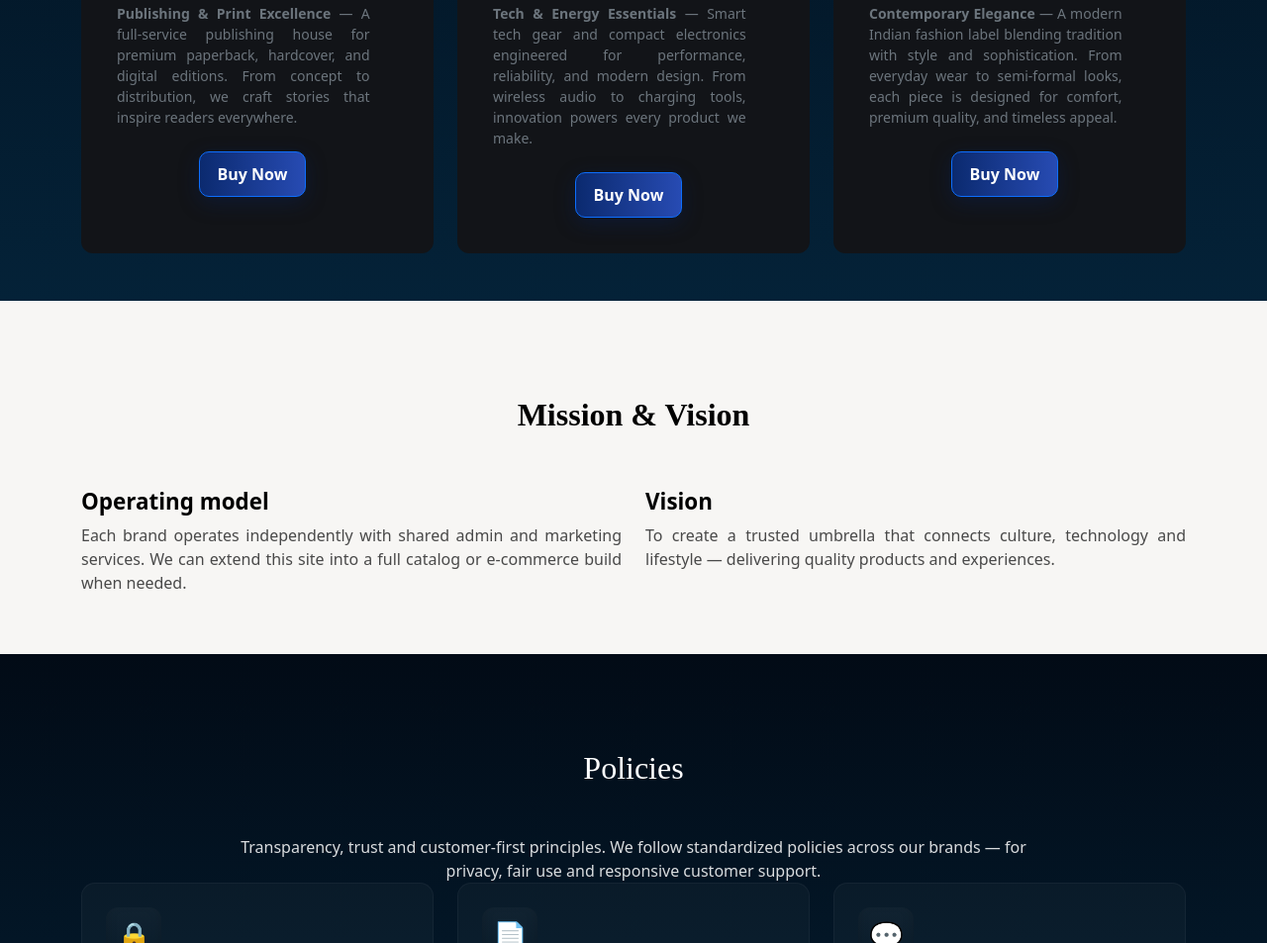
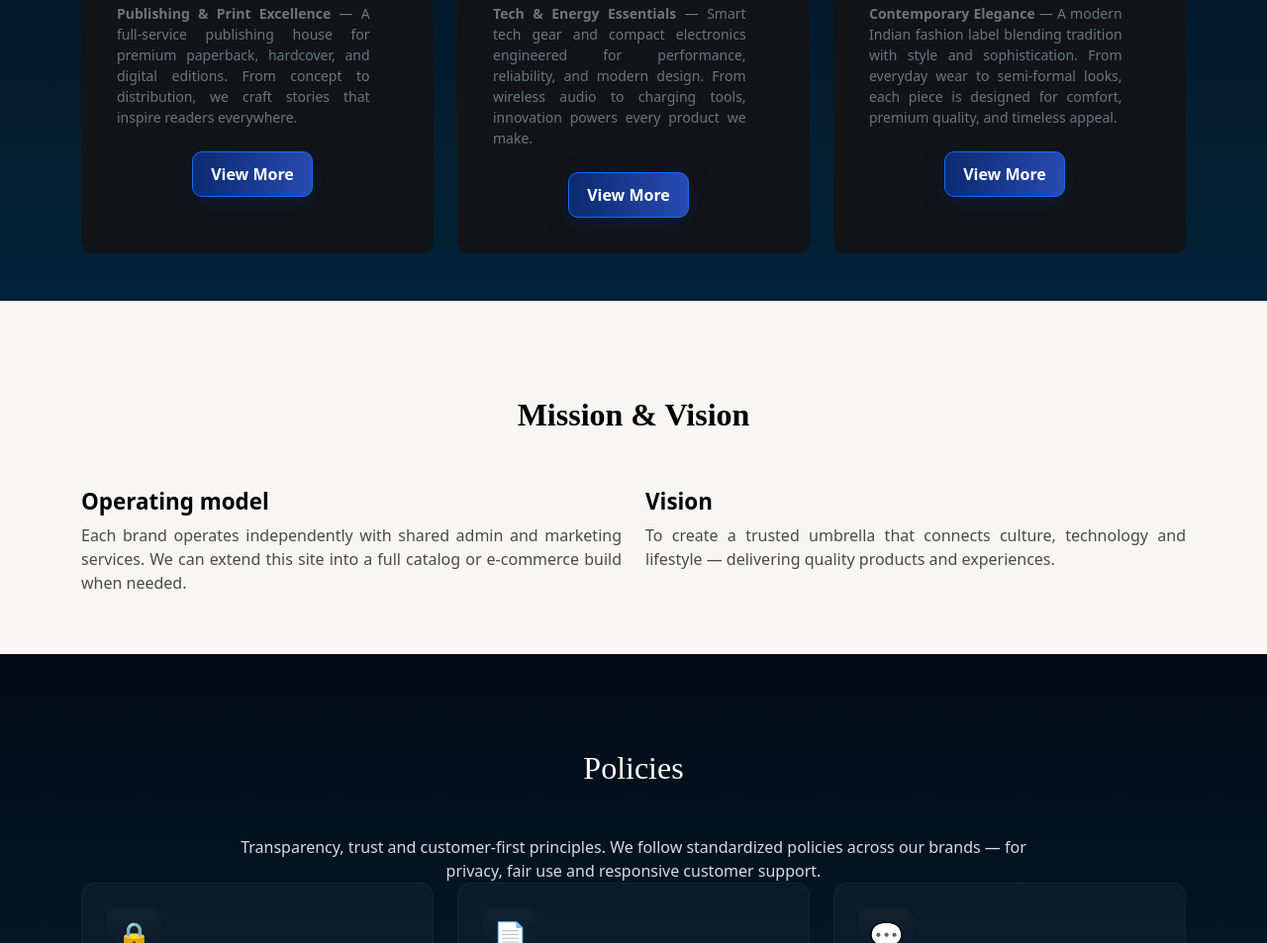
Before and after one commit to mehrauniversalnexusgroup-arch/Mehra_Universal_Nexus_Group, a plain HTML site: page index.html in a window 1280 px wide. Shown: the part 1334-2287 px from the top of the page at 99% size. Drawn offline with nearby package versions, Linux system fonts and the light colour scheme; a web font is replaced by a local one.

Commit message:
Change 'Buy Now' links to 'View More'

```diff
--- a/index.html
+++ b/index.html
@@ -91,7 +91,7 @@
             <h5 class="mt-3">Nexora Press</h5>
             <p class="card-text text-muted"><b>Publishing &amp; Print Excellence</b> — A full-service publishing house for premium paperback, hardcover, and digital editions. From concept to distribution, we craft stories that inspire readers everywhere.</p>
 
-            <a href="#" class="btn btn-primary mt-2">Buy Now</a>
+            <a href="#" class="btn btn-primary mt-2">View More</a>
           </div>
         </div>
       </div>
@@ -102,7 +102,7 @@
             <h5 class="mt-3">Nexora Bolt</h5>
             <p class="card-text text-muted"><b>Tech &amp; Energy Essentials</b> — Smart tech gear and compact electronics engineered for performance, reliability, and modern design. From wireless audio to charging tools, innovation powers every product we make.</p>
 
-            <a href="#" class="btn btn-primary mt-2">Buy Now</a>
+            <a href="#" class="btn btn-primary mt-2">View More</a>
           </div>
         </div>
       </div>
@@ -113,7 +113,7 @@
             <img src="assets/nexora-vastraa.png" class="img-fluid rounded" alt="Book">
             <h5 class="mt-3">Nexora Vastraa</h5>
             <p class="card-text text-muted"><b>Contemporary Elegance</b> — A modern Indian fashion label blending tradition with style and sophistication. From everyday wear to semi-formal looks, each piece is designed for comfort, premium quality, and timeless appeal.</p>
-            <a href="#" class="btn btn-primary mt-2">Buy Now</a>
+            <a href="#" class="btn btn-primary mt-2">View More</a>
           </div>
         </div>
       </div>
```
